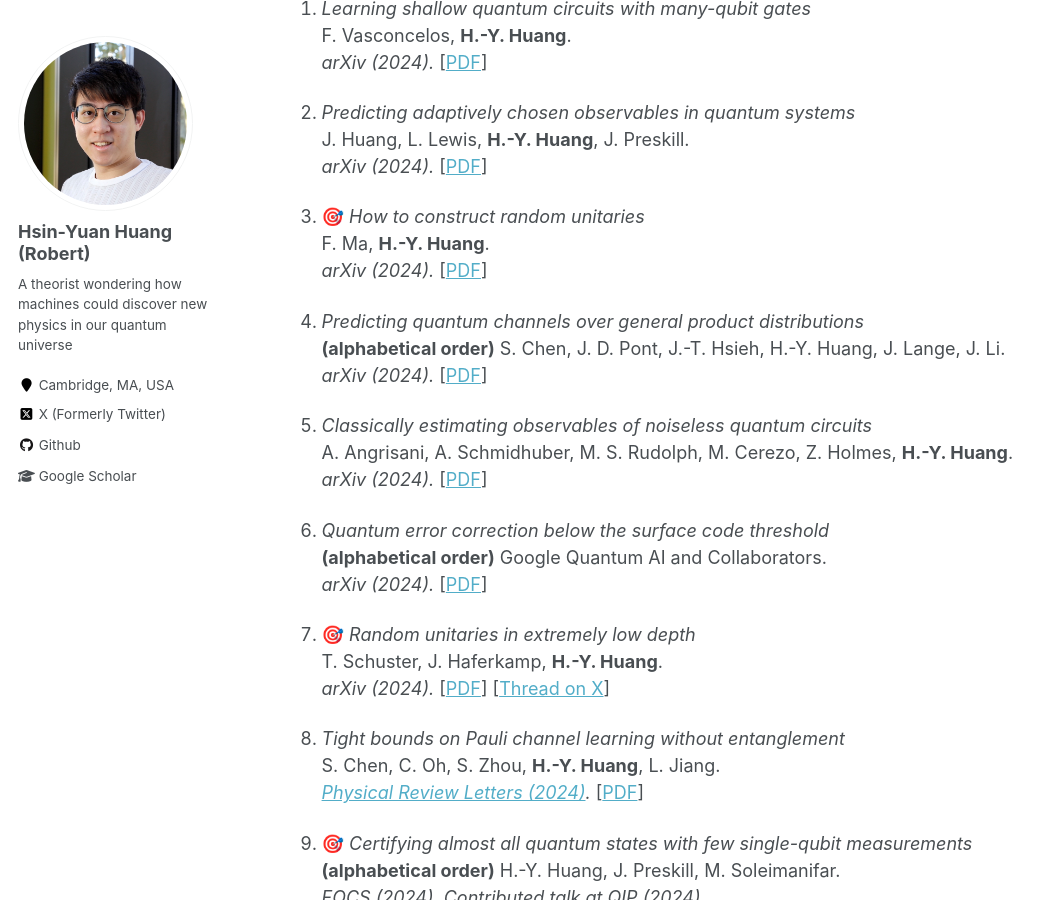
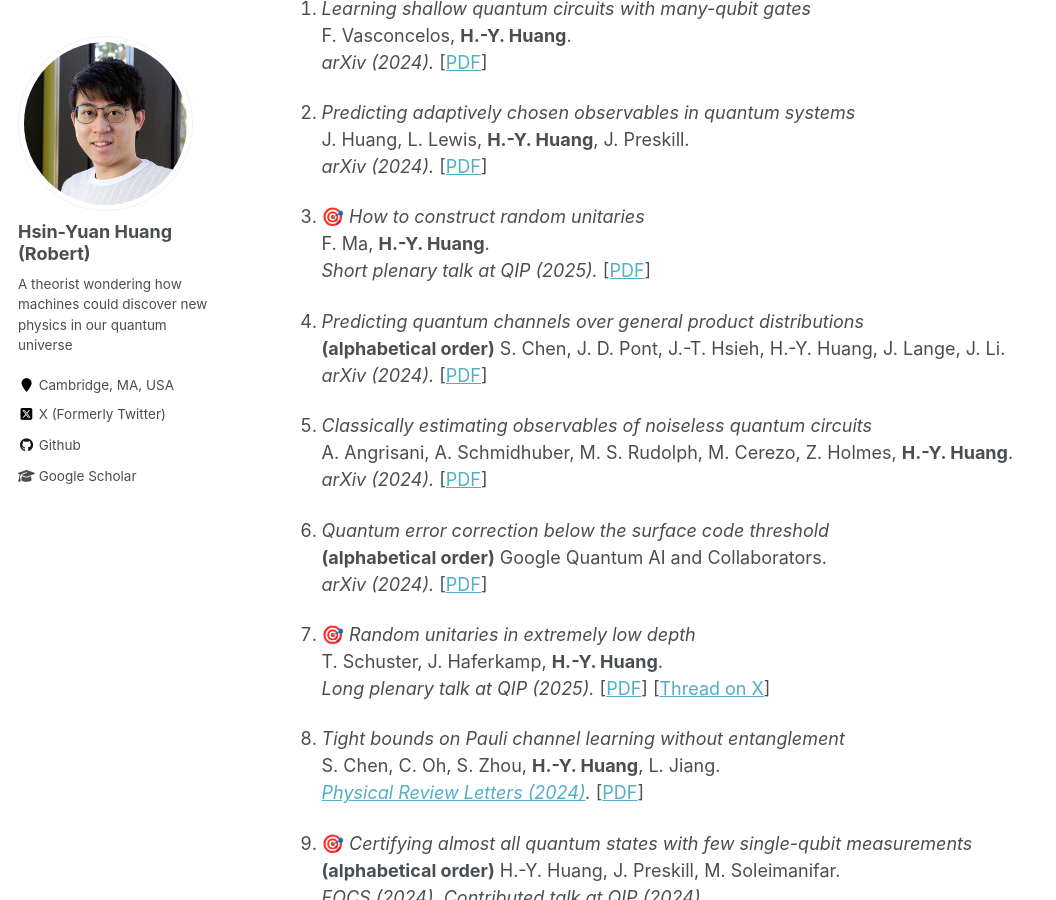
Before and after one commit to hsinyuan-huang/hsinyuan-huang.github.io, a Jekyll site: the page built from _pages/about.md, in a window 1280 px wide and 900 px high, scrolled down 1586 px. Shown: the whole window, without its empty margins (0-1056 px from the left). Built offline with Jekyll 4.4.1, drawn with Linux system fonts in a browser that asks for light colours; emoji names are drawn with the system emoji font; formulas are drawn with MathJax 3; some of the changed text lies outside the part shown.

Commit message:
Update website

```diff
--- a/_pages/about.md
+++ b/_pages/about.md
@@ -43,7 +43,7 @@ J. Huang, L. Lewis, **H.-Y. Huang**, J. Preskill. <br>
 
 1. :dart: *How to construct random unitaries* <br>
 F. Ma, **H.-Y. Huang**.<br>
-*arXiv (2024).* [<a href="https://arxiv.org/abs/2410.10116" target="_blank">PDF</a>]
+*Short plenary talk at QIP (2025).* [<a href="https://arxiv.org/abs/2410.10116" target="_blank">PDF</a>]
 
 1. *Predicting quantum channels over general product distributions* <br>
 **(alphabetical order)** S. Chen, J. D. Pont, J.-T. Hsieh, H.-Y. Huang, J. Lange, J. Li. <br>
@@ -59,7 +59,7 @@ A. Angrisani, A. Schmidhuber, M. S. Rudolph, M. Cerezo, Z. Holmes, **H.-Y. Huang
 
 1. :dart: *Random unitaries in extremely low depth* <br>
 T. Schuster, J. Haferkamp, **H.-Y. Huang**.<br>
-*arXiv (2024).* [<a href="https://arxiv.org/abs/2407.07754" target="_blank">PDF</a>] [<a href="https://x.com/RobertHuangHY/status/1811282817743208706" target="_blank">Thread on X</a>]
+*Long plenary talk at QIP (2025).*  [<a href="https://arxiv.org/abs/2407.07754" target="_blank">PDF</a>] [<a href="https://x.com/RobertHuangHY/status/1811282817743208706" target="_blank">Thread on X</a>]
 
 
 1. *Tight bounds on Pauli channel learning without entanglement* <br>
@@ -162,7 +162,7 @@ K. V. Kirk, J. Cotler, **H.-Y. Huang**, M. D. Lukin. <br>
 
 1. :dart:  *Provably efficient machine learning for quantum many-body problems* <br>
 **H.-Y. Huang**, R. Kueng, G. Torlai, V. V. Albert, J. Preskill. <br>
-*<a href="https://www.science.org/doi/10.1126/science.abk3333" target="_blank">Science (2022)</a>, Plenary talk at QIP (2022).* <br>
+*<a href="https://www.science.org/doi/10.1126/science.abk3333" target="_blank">Science (2022)</a>, Long plenary talk at QIP (2022).* <br>
 [<a href="https://arxiv.org/abs/2106.12627" target="_blank">PDF</a>] [<a href="https://github.com/hsinyuan-huang/provable-ml-quantum" target="_blank">GitHub Code</a>] [<a href="https://x.com/RobertHuangHY/status/1408230497512087554" target="_blank">Thread on X</a>] [<a href="https://www.caltech.edu/about/news/classical-machine-learning-can-solve-tricky-quantum-problems" target="_blank">Caltech News</a>] [<a href="https://phys.org/news/2022-09-traditional-quantum-problems.html" target="_blank">Phys.org News</a>] [<a href="https://spectrum.ieee.org/machine-learning-quantum" target="_blank">IEEE Spectrum</a>]<br>
 [<a href="https://pennylane.ai/qml/demos/tutorial_ml_classical_shadows.html" target="_blank">PennyLane Tutorial</a>] [<a href="https://youtu.be/W-vGcWZYQeA" target="_blank">Invited talk at Simons Institute</a>] [<a href="https://www.quantamagazine.org/machine-learning-aids-classical-modeling-of-quantum-systems-20230914/" target="_blank">Quanta Magazine</a>]
 
```
